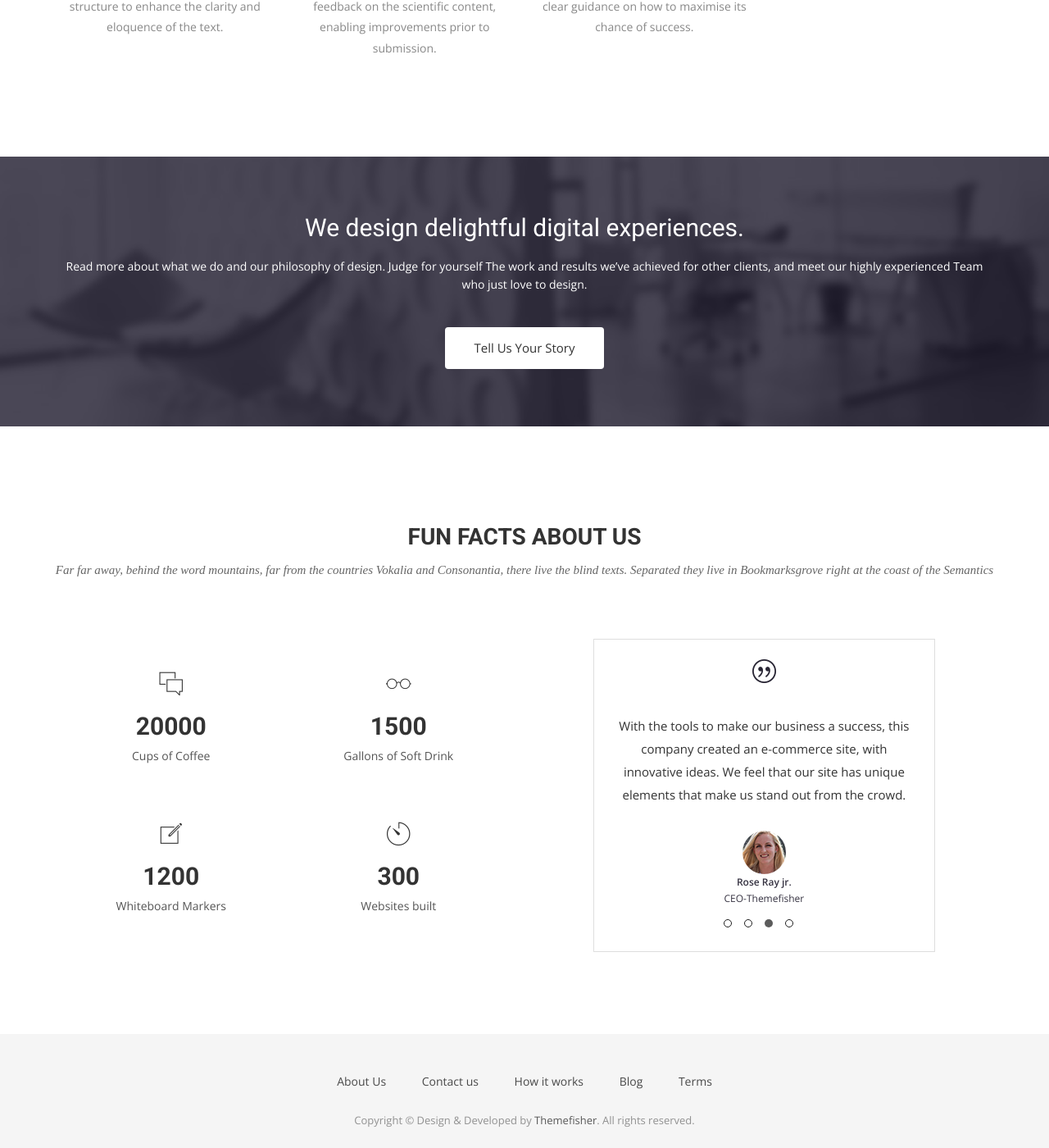
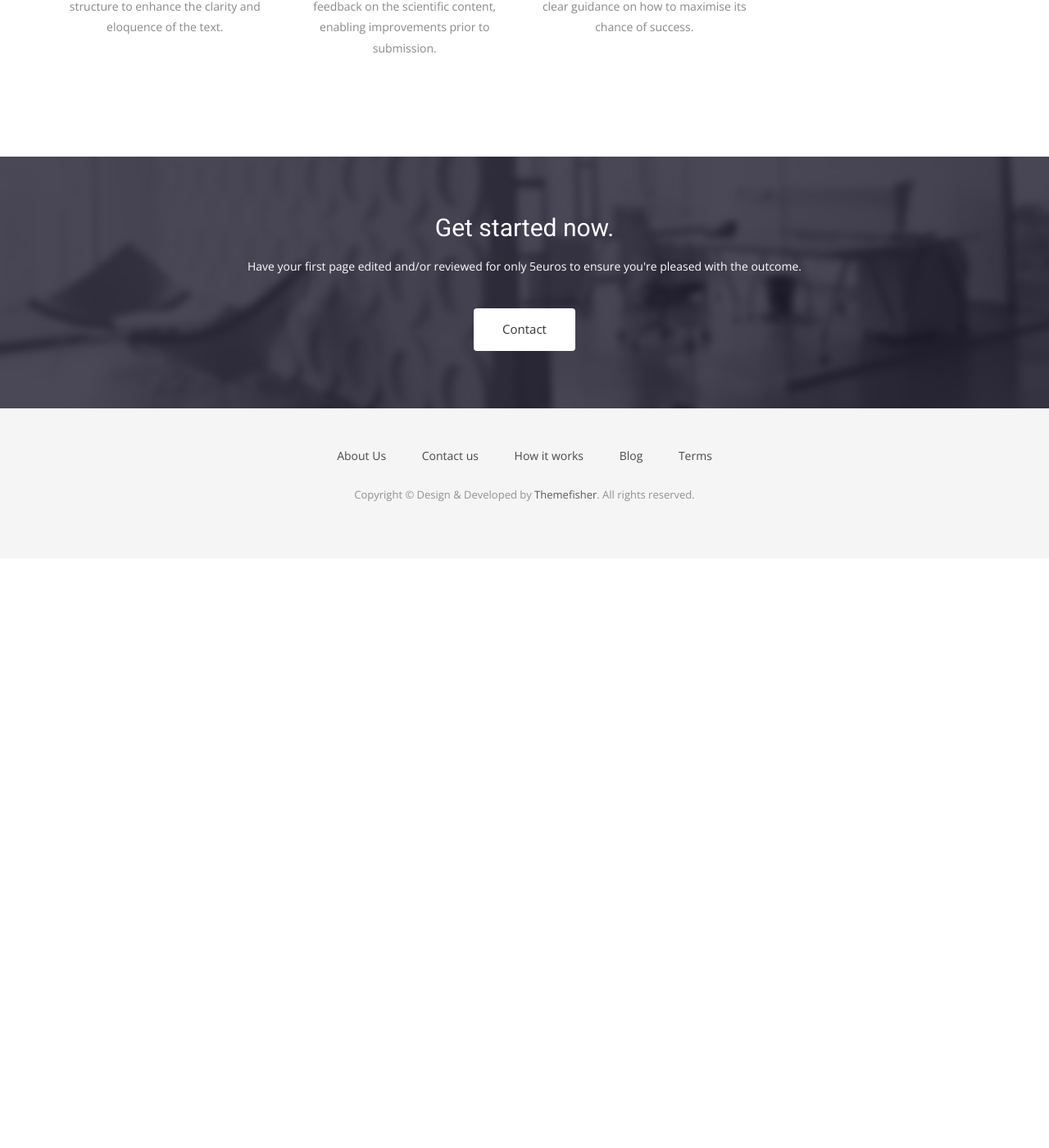
Before and after one commit to caseypaquola/caseypaquola.airspace.github.io, a Jekyll site: the page built from index.html, in a window 1280 px wide and 1400 px high, scrolled down 1920 px. Shown: the whole window at 82% size. Built offline with Jekyll 4.4.1, drawn with Linux system fonts in a browser that asks for light colours; nearby versions of some CDN libraries; some web fonts are replaced; after the commit the page ends 2601 px from its top, so only the background shows below that.

Commit message:
Update index.html

```diff
--- a/index.html
+++ b/index.html
@@ -74,59 +74,11 @@ permalink: /
     <div class="row">
       <div class="col-md-12">
         <div class="block">
-          <h2>We design delightful digital experiences.</h2>
-          <p>Read more about what we do and our philosophy of design. Judge for yourself The work and results we’ve achieved for other clients, and meet our highly experienced Team who just love to design.</p>
-          <a class="btn btn-default btn-call-to-action" href="#" >Tell Us Your Story</a>
+          <h2>Get started now.</h2>
+          <p>Have your first page edited and/or reviewed for only 5euros to ensure you're pleased with the outcome.</p>
+          <a class="btn btn-default btn-call-to-action" href="#" >Contact</a>
         </div>
       </div>
     </div>
   </div>
 </section>
-<!-- Content Start -->
-<section id="testimonial">
-  <div class="container">
-    <div class="row">
-      <div class="section-title text-center">
-        <h2>Fun Facts About Us</h2>
-        <p>Far far away, behind the word mountains, far from the countries Vokalia and Consonantia, there live the blind texts. Separated they live in Bookmarksgrove right at the coast of the Semantics</p>
-      </div>
-    </div>
-    <div class="row">
-      <div class="col-md-6">
-        {% if site.data.funfacts.size > 0 %}
-        <div class="block">
-          {% for ff in site.data.funfacts %}
-          <ul class="counter-box clearfix">
-            <li>
-              <div class="block">
-                <i class="{{ ff.icon }}"></i>
-                <h4 class="counter">{{ ff.counter }}</h4>
-                <span>{{ ff.text }}</span>
-              </div>
-            </li>
-            {% endfor %}
-          </ul>
-        </div>
-        {% endif %}
-      </div>
-      <div class="col-md-6">
-        {% if site.data.testimonials.size > 0 %}
-        <div class="testimonial-carousel">
-          <div id="testimonial-slider" class="owl-carousel">
-            {% for tm in site.data.testimonials %}
-            <div>
-                <img src="img/cotation.png" alt="IMG">
-                <p>{{ tm.testimonial }}</p>
-                <div class="user">
-                  <img src="{{ tm.image }}" alt="Pepole">
-                  <p><span>{{ tm.name }}</span> {{ tm.title }}</p>
-                </div>
-            </div>
-            {% endfor %}
-          </div>
-        </div>
-        {% endif %}
-      </div>
-    </div>
-  </div>
-</section>
```
